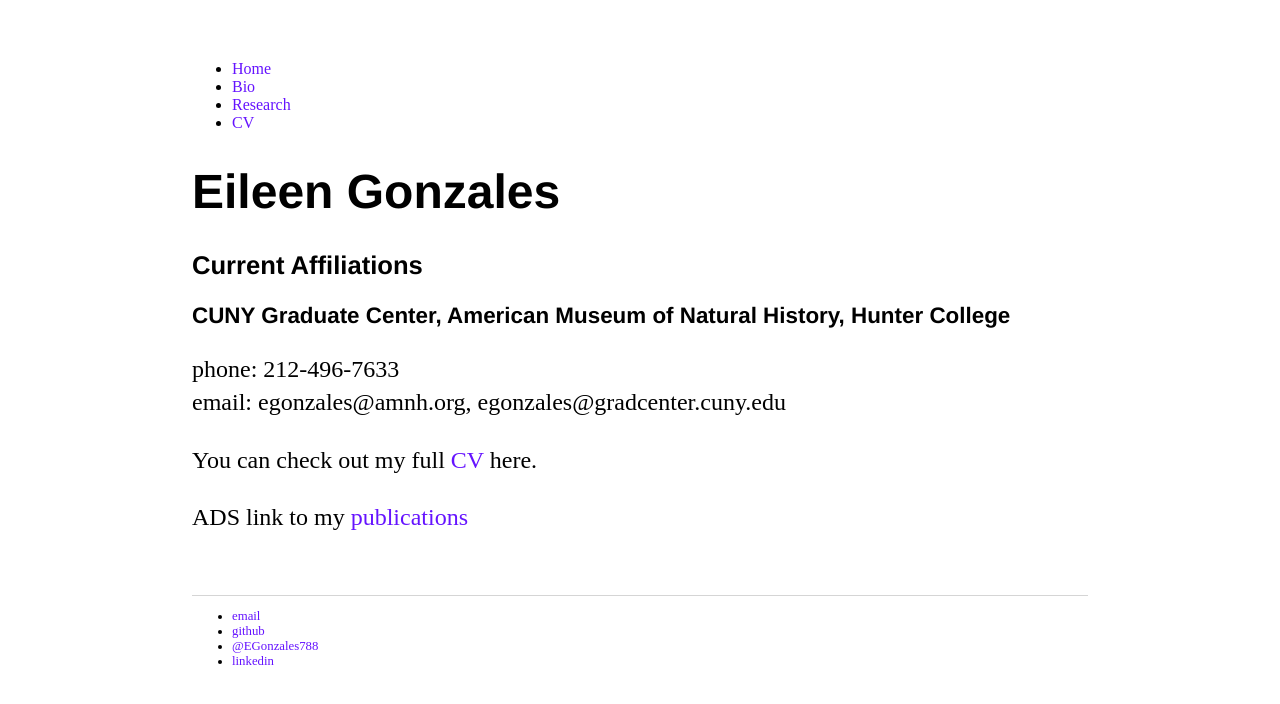
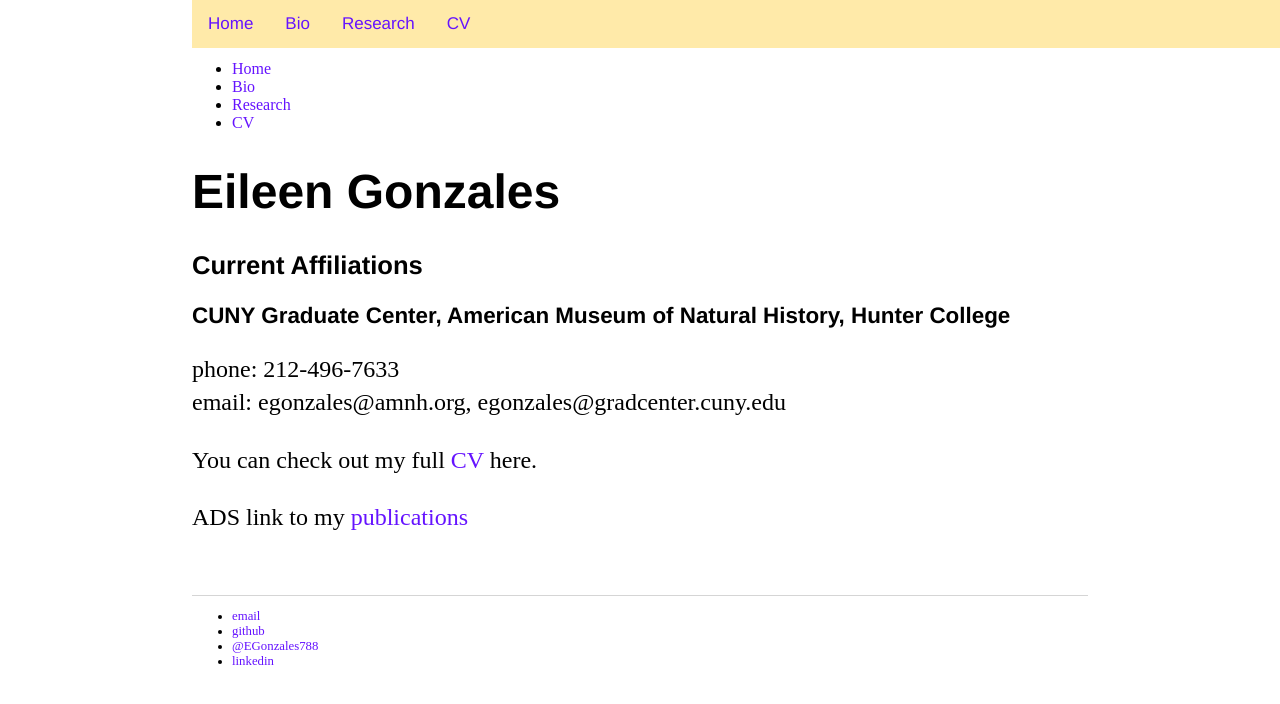
Before and after one commit to ECGonzales/ECGonzales.github.io, a Jekyll site: the page built from CV/index.html, in a window 1280 px wide. Shown: the top 704 px of the page. Built offline with Jekyll 4.4.1, drawn with Linux system fonts in a browser that asks for light colours.

Commit message:
Adding Nav Bar

```diff
--- a/CV/index.html
+++ b/CV/index.html
@@ -2,6 +2,13 @@
 layout: default
 title: Eileen Gonzales CV
 ---
+
+<div class="navbar">
+  <a href="home">Home</a>
+  <a href="Bio">Bio</a>
+  <a href="Research">Research</a>
+  <a href="CV">CV</a>
+</div>
 
 	<div class="cv">
 		<h1>Eileen Gonzales</h1>
```
